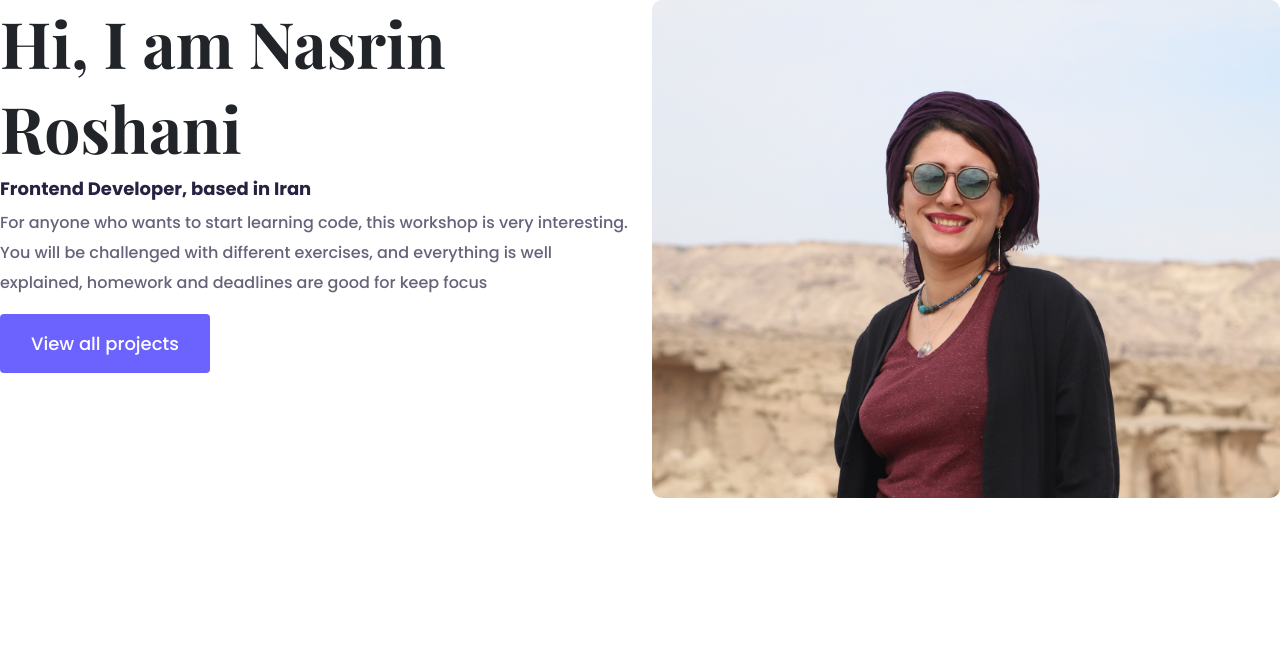
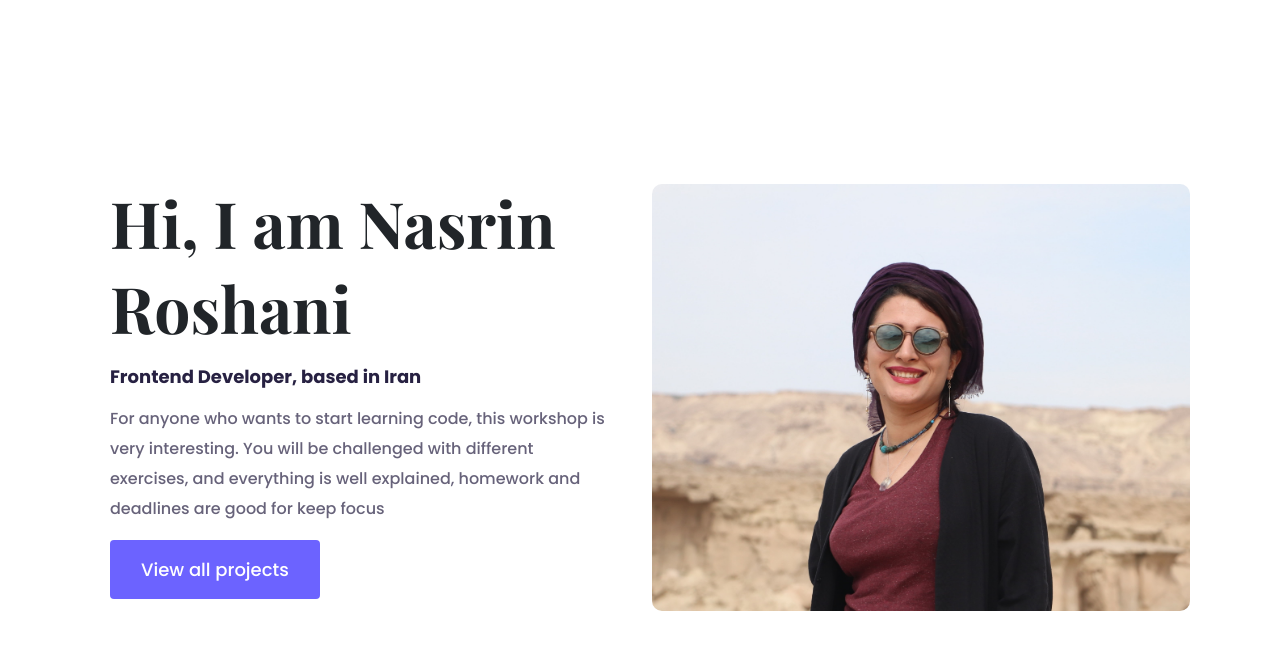
Before and after one commit to nsrnroshani/Portfolio, a plain HTML site: page about.html in a window 1280 px wide. Drawn offline with nearby package versions, Linux system fonts and the light colour scheme.

Commit message:
added image/ css to container class

```diff
--- a/about.html
+++ b/about.html
@@ -30,11 +30,12 @@
     ></script>
   </head>
   <body>
-    <div class="about-section">
+    <div class="about-section container">
       <div class="row">
-        <div class="col-6">
+        <div class="col-lg-6">
+           <div class="about-section-content">
           <h1>Hi, I am Nasrin Roshani</h1>
-          <h2>Frontend Developer, based in Iran</h2>
+          <h2 class="mb-3 mt-3">Frontend Developer, based in Iran</h2>
           <p>
             For anyone who wants to start learning code, this workshop is very
             interesting. You will be challenged with different exercises, and
@@ -42,11 +43,11 @@
             keep focus
           </p>
           <a href="#" class="btn btn-branding">View all projects</a>
-        </div>
-        <div class="col-6">
-          <img src="image/Nac.JPG" alt="" class="img-fluid my-pic" />
+        </div></div>
+        <div class="col-lg-6">
+          <img src="image/nasi.JPG" alt="" class="img-fluid my-pic mt-4" />
         </div>
       </div>
-    </div>
+
   </body>
 </html>
--- a/styles/portfolio.css
+++ b/styles/portfolio.css
@@ -86,9 +86,19 @@ p {
   h2 {
     font-size: 44px;
   }
+  .about-section {
+    padding: 0;
+    text-align: center;
+  }
 }
 .my-pic {
   border-radius: 10px;
+}
+.about-section {
+  padding: 160px 20px;
+}
+.about-section-content {
+  margin: 30px;
 }
 .about-section h1 {
   font-size: 64px;
@@ -107,3 +117,6 @@ p {
   color: #272142;
   opacity: 70%;
 }
+.about-section-content {
+  margin: 20px;
+}
```
Also changed, not shown: image/nasi.jpg (added).
